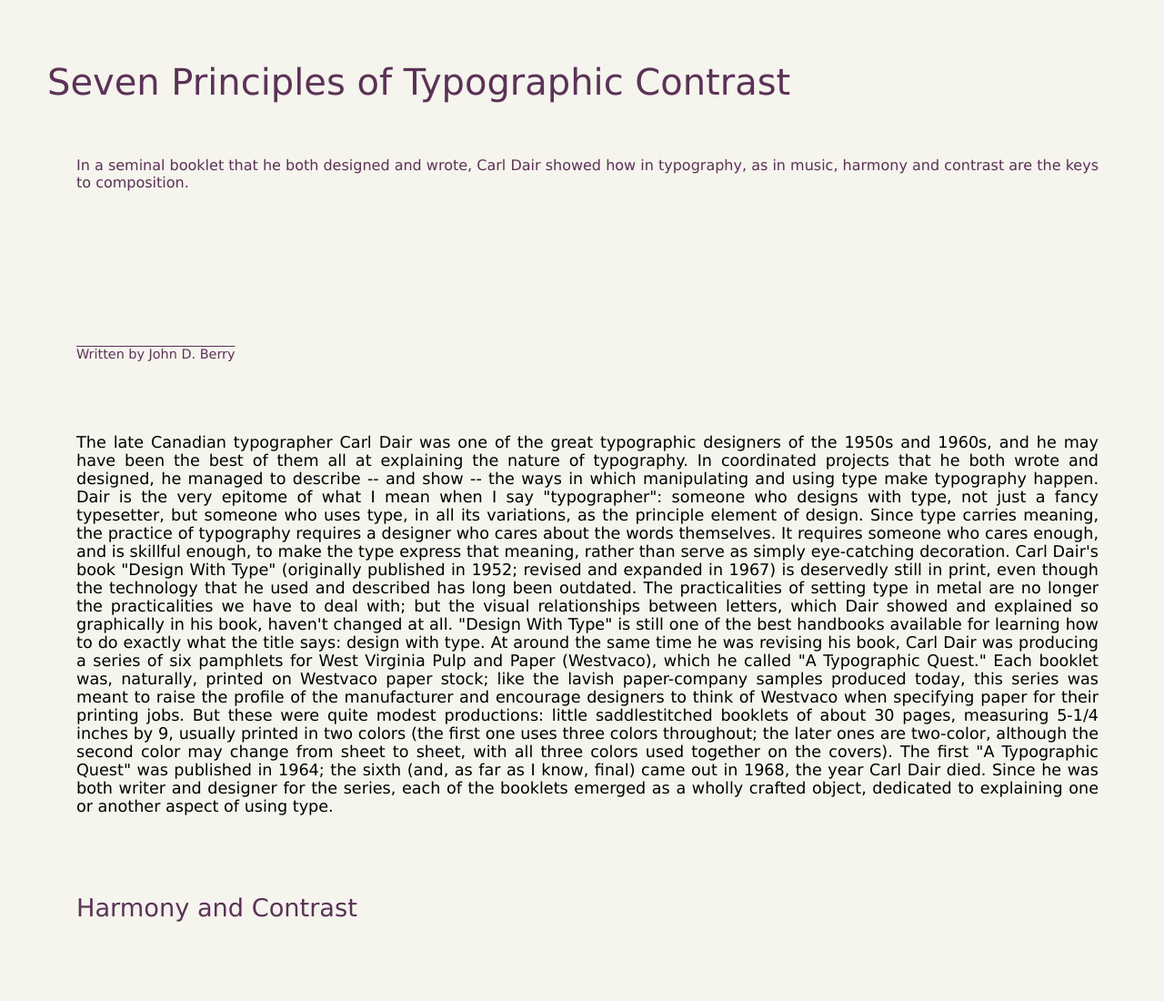
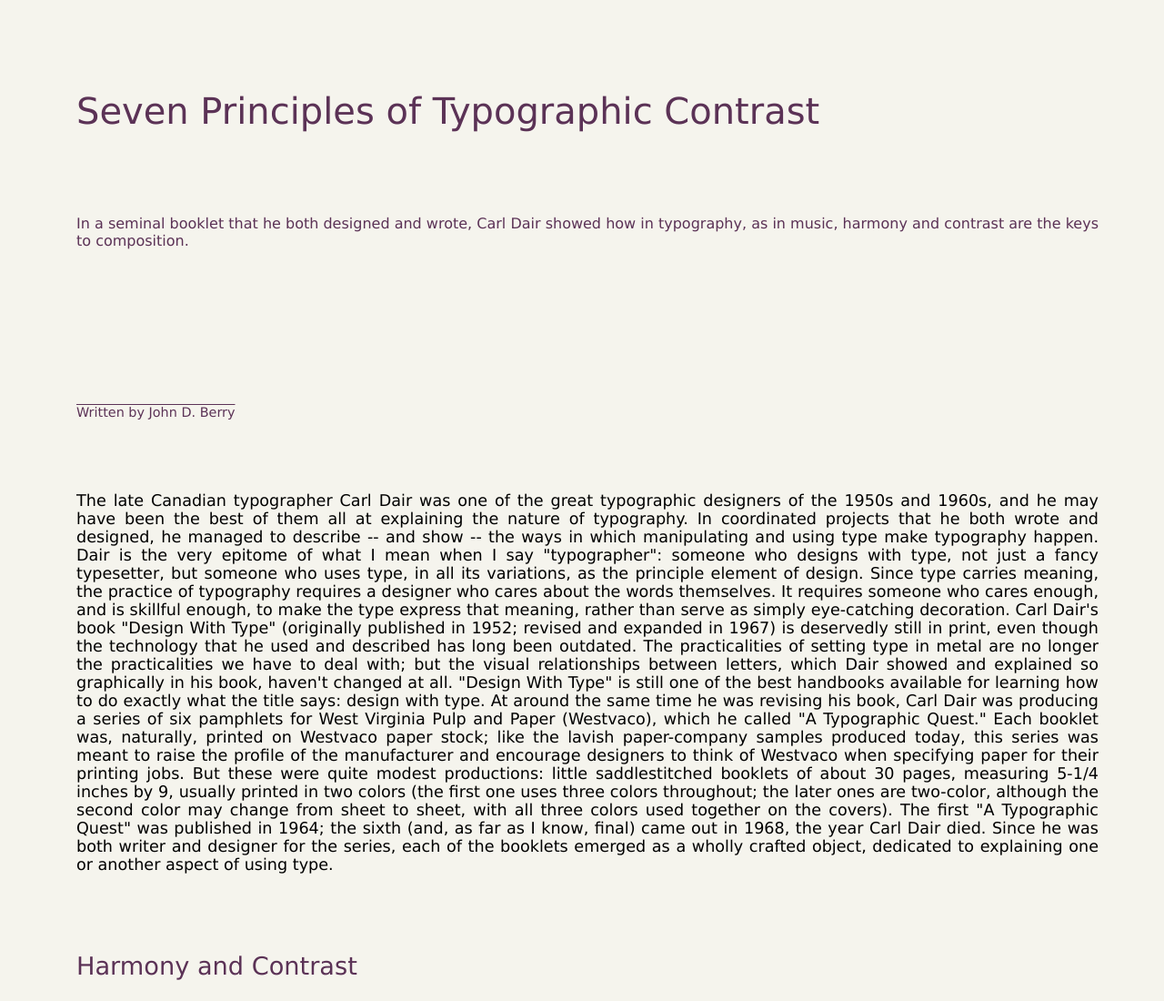
Before and after one commit to shreyakumra/exercise2, a plain HTML site: page index.html in a window 1280 px wide. Shown: the top 1100 px of the page at 91% size. Drawn offline with Linux system fonts and the light colour scheme.

Commit message:
new space

```diff
--- a/style.css
+++ b/style.css
@@ -3,6 +3,7 @@ h1{
     font-family:"Verdana", sans-serif;
     text-align: center;
     text-align: justify;
+    padding: 2rem;
 
 
 
```
Also changed, not shown: index.html (+0 -1 lines).
